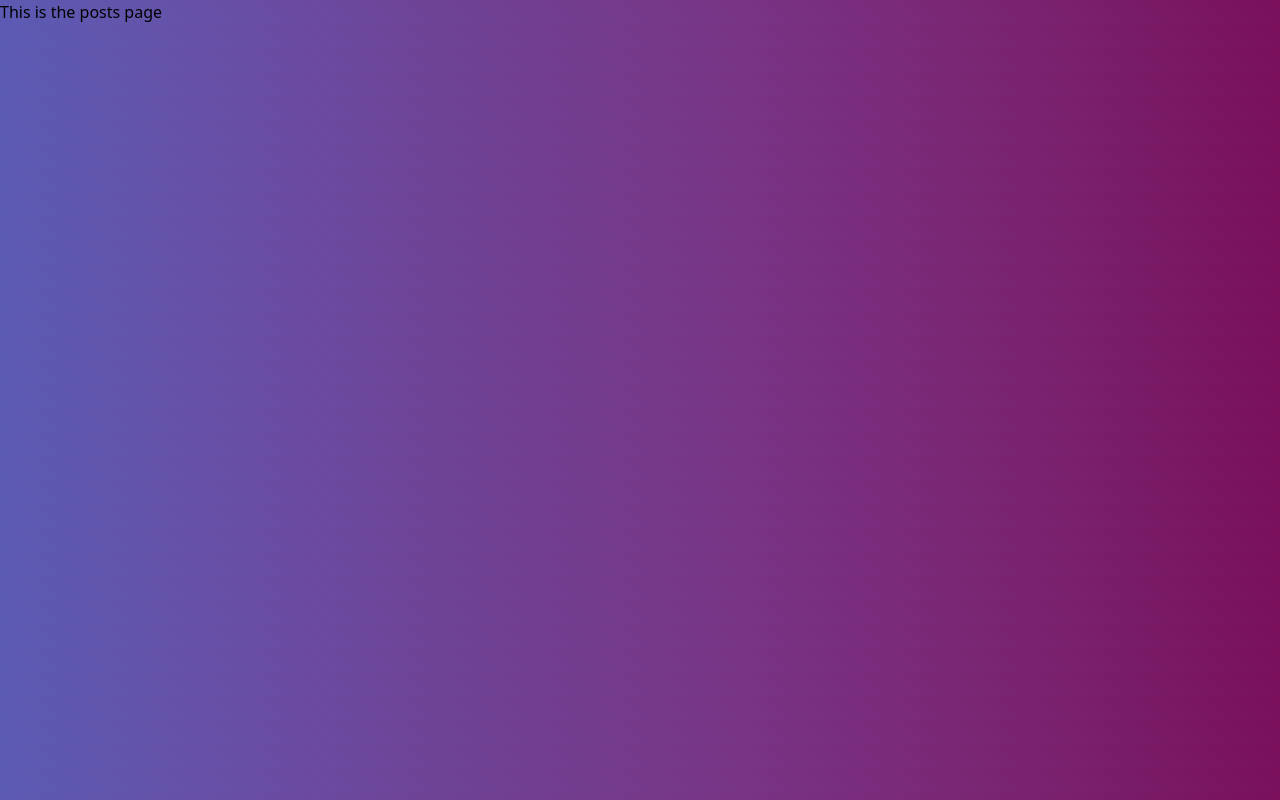
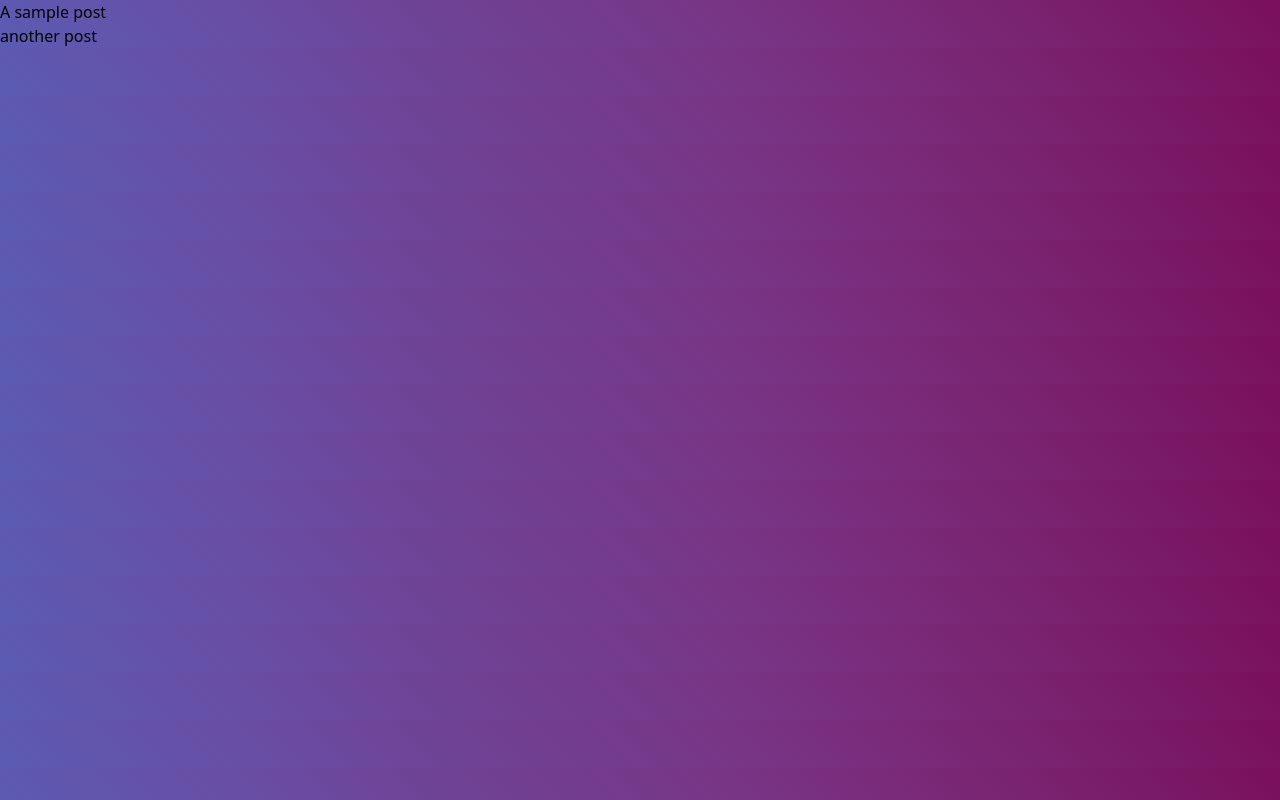
Before and after one commit to Matthew14/TheMaggieZone, a Next.js app: page /posts in a window 1280 px wide. Built offline with nearby package versions, Linux system fonts and the light colour scheme.

Commit message:
feat: add post scaffolding

```diff
--- a/src/app/posts/page.tsx
+++ b/src/app/posts/page.tsx
@@ -1,7 +1,15 @@
+import PostOverview from "@/components/PostOverview";
+import { Post } from "@/types";
 import React from "react";
 
+const posts: Post[] = [{title: 'A sample post', date: new Date()}, {title: 'another post', date: new Date()}];
+
 const Page: React.FC = () => {
-    return <div>This is the posts page</div>
+  return (
+    <>
+        { posts.map(post => <PostOverview key={post.title} post={post} /> ) }
+    </>
+  );
 };
 
 export default Page;
--- /dev/null
+++ b/src/components/PostOverview.tsx
@@ -0,0 +1,12 @@
+import { Post } from '@/types';
+import { FC } from 'react'
+
+interface PostOverviewProps {
+    post: Post;
+}
+
+const PostOverview: FC<PostOverviewProps> = ({ post }) => {
+  return <h2>{post.title}</h2>
+}
+
+export default PostOverview
--- a/src/types.ts
+++ b/src/types.ts
@@ -4,3 +4,8 @@ export type imageWithTitle = {
   img: StaticImageData;
   title: string;
 };
+
+export type Post = {
+    title: string;
+    date: Date;
+};
```
